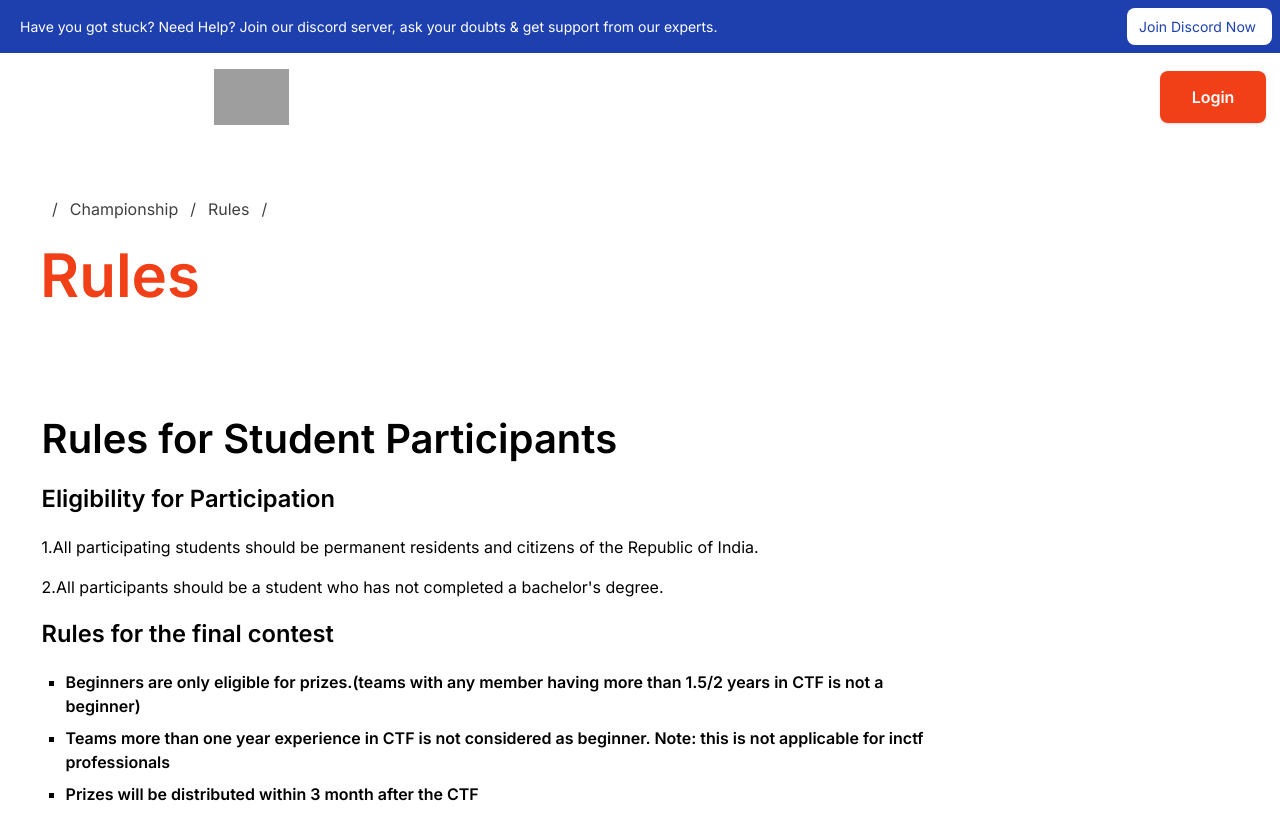
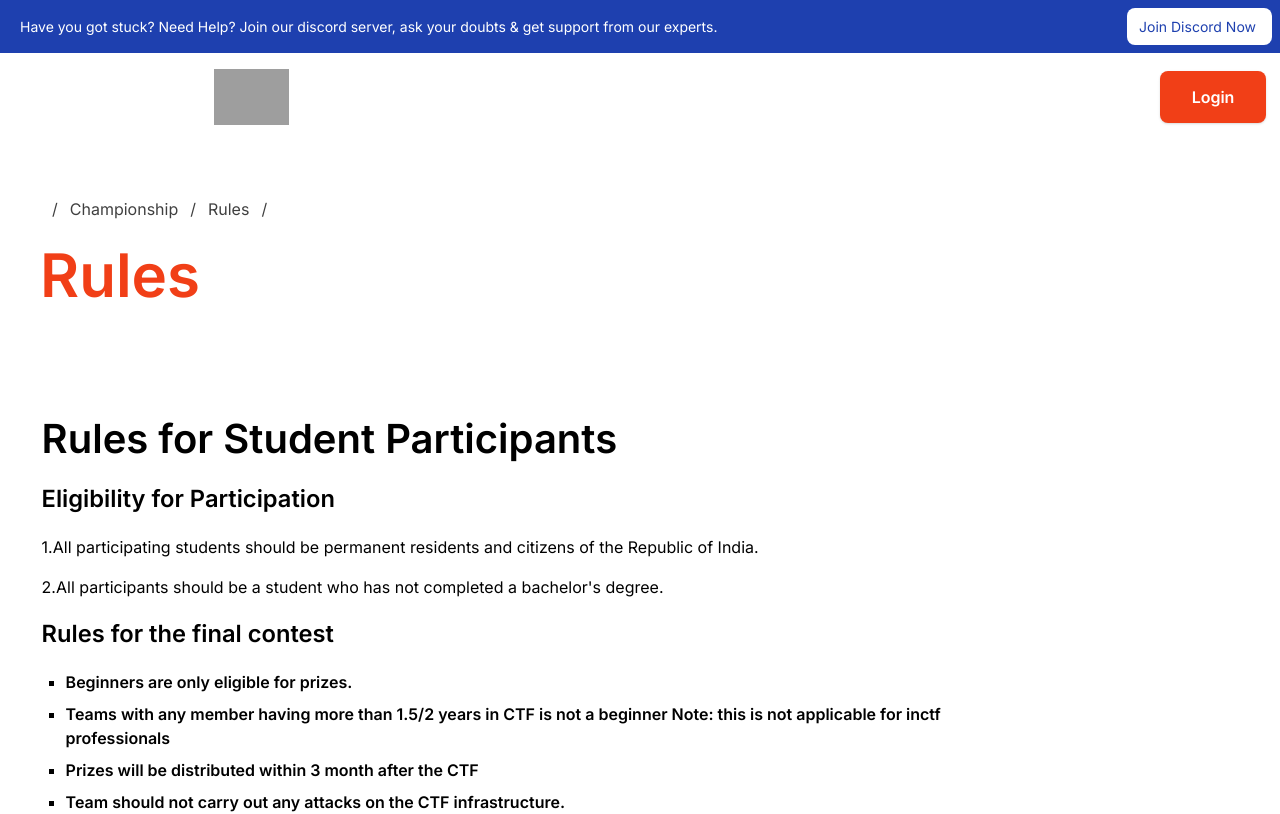
Before and after one commit to traboda/inctfj, a Next.js app: page /rules in a window 1280 px wide. Shown: the top 814 px of the page. Built offline with nearby package versions, Linux system fonts and the light colour scheme; grey boxes are pictures that could not be loaded; some icons are missing.

Commit message:
update the rules page

```diff
--- a/pages/rules.jsx
+++ b/pages/rules.jsx
@@ -61,8 +61,8 @@ const RulePage = () => {
                     </p>
                     <h2>Rules for the final contest</h2>
                     <ul>
-                            <li><b>Beginners are only eligible for prizes.(teams with any member having more than 1.5/2 years in CTF is not a beginner)</b></li>
-                            <li><b>Teams more than one year experience in CTF is not considered as beginner. Note: this is not applicable for inctf professionals</b></li>
+                            <li><b>Beginners are only eligible for prizes.</b></li>
+                            <li><b>Teams with any member having more than 1.5/2 years in CTF is not a beginner Note: this is not applicable for inctf professionals</b></li>
                             <li><b>Prizes will be distributed within 3 month after the CTF</b></li>
 
                             <li><b>Team should not carry out any attacks on the CTF infrastructure.</b></li>
```
